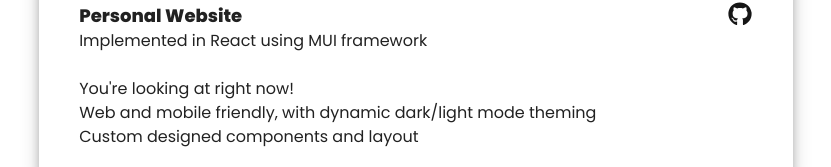
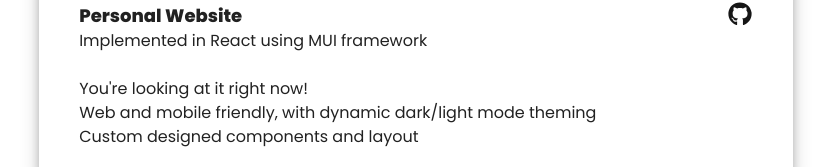
Before and after one commit to jinevang/personal-site, a React (Create React App) app: page /resume in a window 1280 px wide. Shown: the part 2021-2188 px from the top of the page, without its empty margins (231-1062 px from the left). Built offline with nearby package versions, Linux system fonts and the light colour scheme.

Commit message:
fix typo on resume page

```diff
--- a/src/pages/ResumePage.tsx
+++ b/src/pages/ResumePage.tsx
@@ -215,7 +215,7 @@ const ResumePage = () => {
           <br/>
 
           <Box sx={{display: 'flex', flexDirection: 'column'}}>
-            <Typography><li>You&apos;re looking at right now!</li></Typography>
+            <Typography><li>You&apos;re looking at it right now!</li></Typography>
             <Typography><li>Web and mobile friendly, with dynamic dark/light mode theming</li></Typography>
             <Typography><li>Custom designed components and layout</li></Typography>
           </Box>
```
